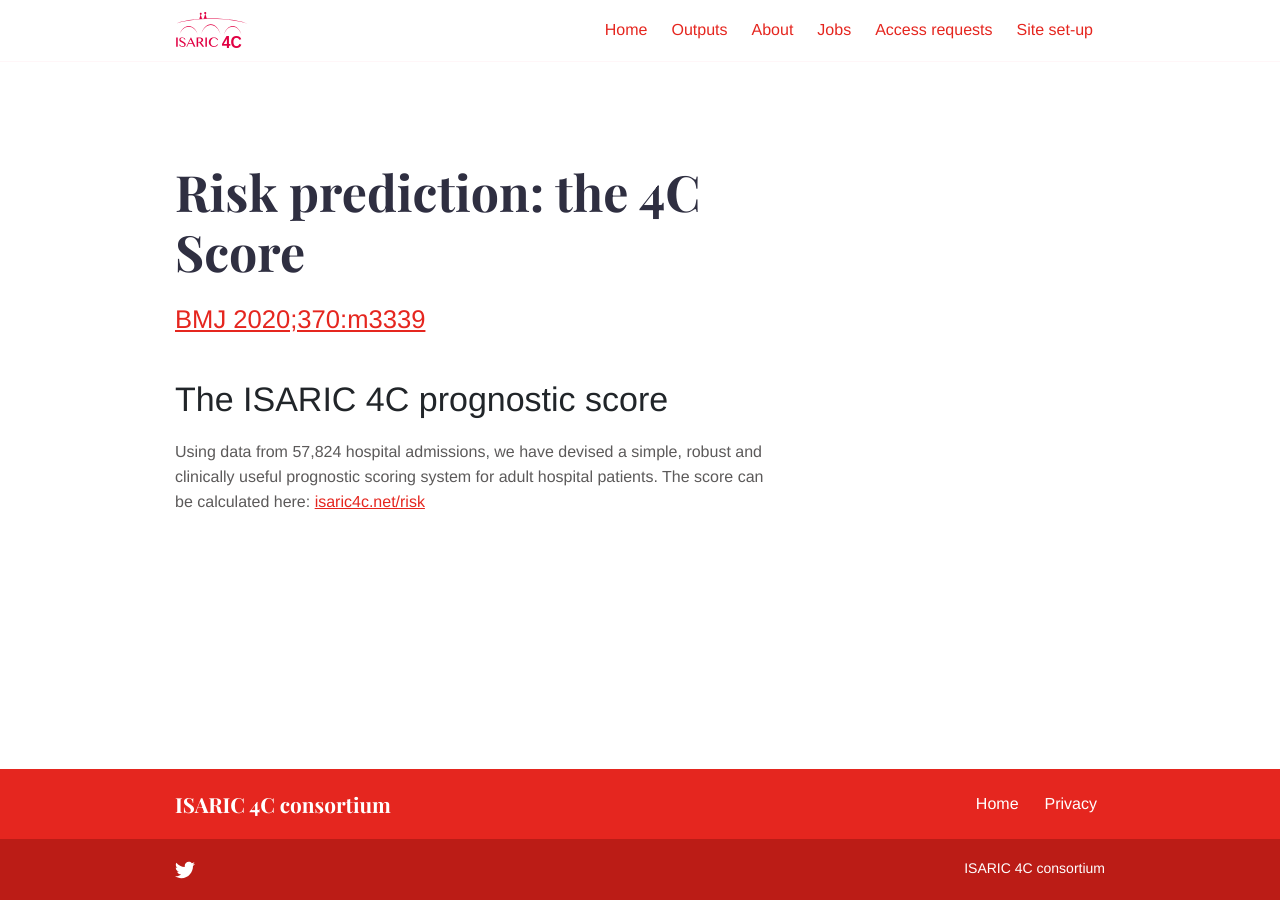
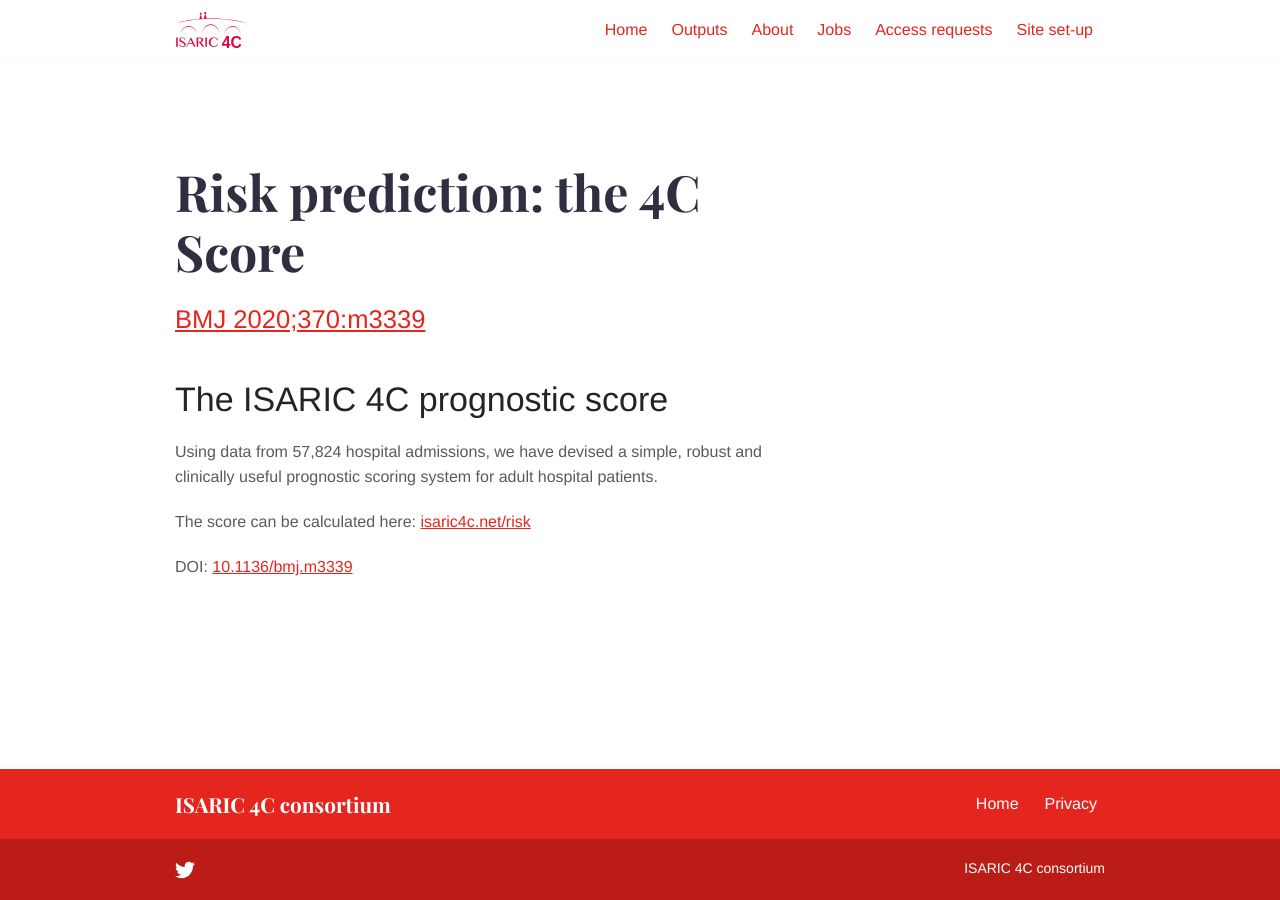
Before and after one commit to isaric4c/isaric4c.github.io, a Jekyll site: the page built from _outputs/4C_score.md, in a window 1280 px wide. Built offline with Jekyll 4.4.1, drawn with Linux system fonts in a browser that asks for light colours.

Commit message:
merge outpus 4c score page

```diff
--- a/_outputs/4C_score.md
+++ b/_outputs/4C_score.md
@@ -8,4 +8,8 @@
 
 # The ISARIC 4C prognostic score
 
-Using data from 57,824 hospital admissions, we have devised a simple, robust and clinically useful prognostic scoring system for adult hospital patients. The score can be calculated here: [isaric4c.net/risk](/risk)
+Using data from 57,824 hospital admissions, we have devised a simple, robust and clinically useful prognostic scoring system for adult hospital patients.
+
+The score can be calculated here: [isaric4c.net/risk](/risk)
+
+DOI: [10.1136/bmj.m3339](https://doi.org/10.1136/bmj.m3339)
```
